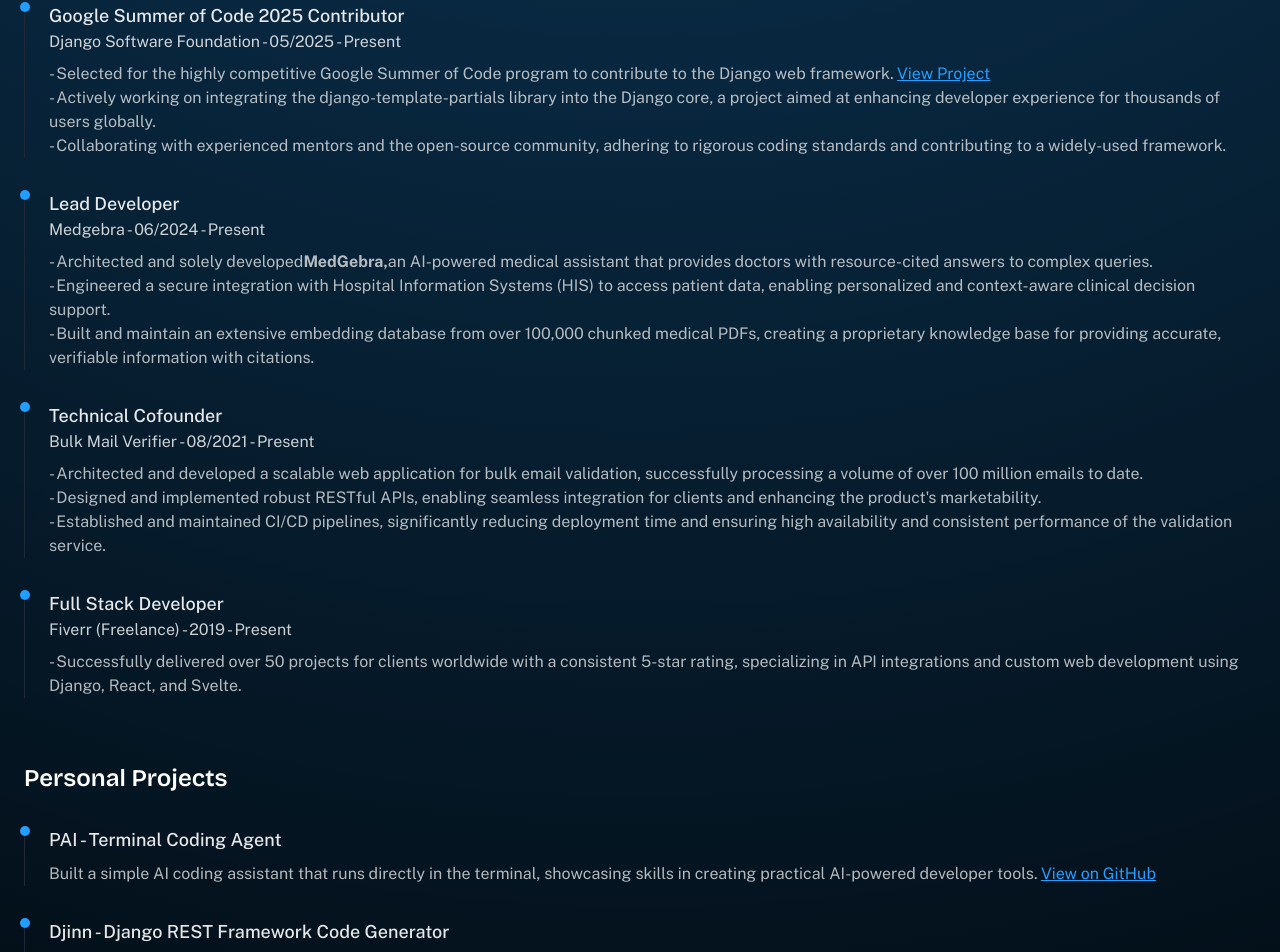
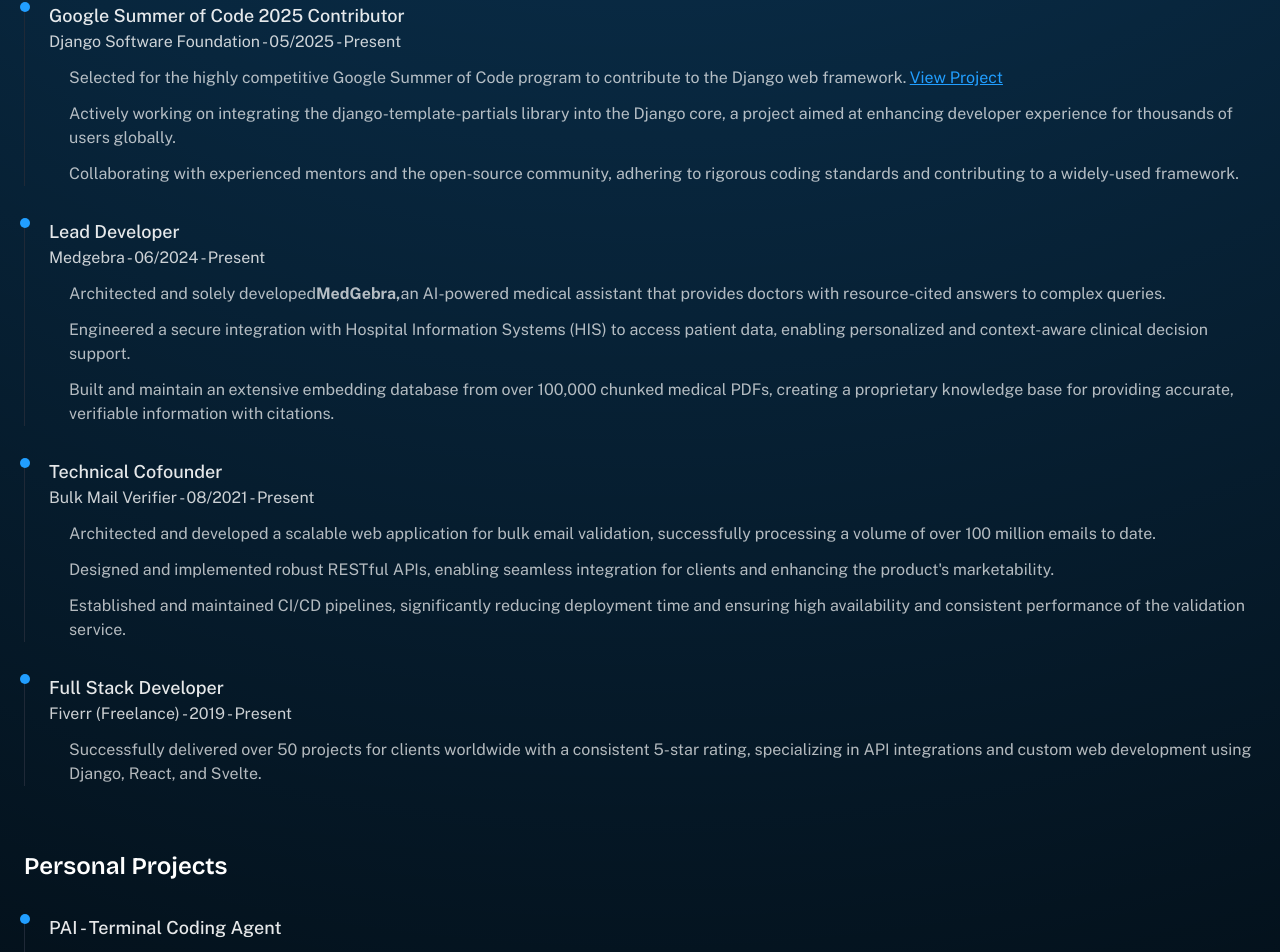
Before and after one commit to FarhanAliRaza/farhana.li, a SvelteKit app: page /about in a window 1280 px wide. Shown: the part 1006-1958 px from the top of the page. Built offline with nearby package versions, Linux system fonts and the light colour scheme.

Commit message:
Refactor experience section with improved layout and styling
Co-authored-by: msharpocta <msharpocta@gmail.com>

```diff
--- a/src/routes/(inner)/about/+page.svelte
+++ b/src/routes/(inner)/about/+page.svelte
@@ -242,14 +242,27 @@
 				></div>
 				<h4 class="text-lg font-medium text-white/90">Google Summer of Code 2025 Contributor</h4>
 				<p class="text-[var(--color-brand)]/80">Django Software Foundation - 05/2025 - Present</p>
-				<p class="mt-2 text-white/70">
-					- Selected for the highly competitive Google Summer of Code program to contribute to the Django web framework.
-					<a href="https://summerofcode.withgoogle.com/programs/2025/projects/YqdTk30V" target="_blank" rel="noopener noreferrer" class="text-[var(--color-brand)] underline">View Project</a>
-					<br />
-					- Actively working on integrating the django-template-partials library into the Django core, a project aimed at enhancing developer experience for thousands of users globally.
-					<br />
-					- Collaborating with experienced mentors and the open-source community, adhering to rigorous coding standards and contributing to a widely-used framework.
+				<div class="mt-3 space-y-3">
+					<div class="flex items-start gap-3">
+						<div class="mt-1.5 h-2 w-2 rounded-full bg-[var(--color-brand)]/60 flex-shrink-0"></div>
+						<p class="text-white/70">
+							Selected for the highly competitive Google Summer of Code program to contribute to the Django web framework.
+							<a href="https://summerofcode.withgoogle.com/programs/2025/projects/YqdTk30V" target="_blank" rel="noopener noreferrer" class="text-[var(--color-brand)] underline hover:text-[var(--color-brand)]/80 transition-colors">View Project</a>
 						</p>
+					</div>
+					<div class="flex items-start gap-3">
+						<div class="mt-1.5 h-2 w-2 rounded-full bg-[var(--color-brand)]/60 flex-shrink-0"></div>
+						<p class="text-white/70">
+							Actively working on integrating the django-template-partials library into the Django core, a project aimed at enhancing developer experience for thousands of users globally.
+						</p>
+					</div>
+					<div class="flex items-start gap-3">
+						<div class="mt-1.5 h-2 w-2 rounded-full bg-[var(--color-brand)]/60 flex-shrink-0"></div>
+						<p class="text-white/70">
+							Collaborating with experienced mentors and the open-source community, adhering to rigorous coding standards and contributing to a widely-used framework.
+						</p>
+					</div>
+				</div>
 			</div>
 
 			<div class="relative border-l border-gray-800 pl-6">
@@ -258,13 +271,26 @@
 				></div>
 				<h4 class="text-lg font-medium text-white/90">Lead Developer</h4>
 				<p class="text-[var(--color-brand)]/80">Medgebra - 06/2024 - Present</p>
-				<p class="mt-2 text-white/70">
-					- <span>Architected and solely developed </span><b><span>MedGebra, </span></b><span>an AI-powered medical assistant that provides doctors with resource-cited answers to complex queries.</span>
-					<br />
-					- <span>Engineered a secure integration with Hospital Information Systems (HIS) to access patient data, enabling personalized and context-aware clinical decision support.</span>
-					<br />
-					- <span>Built and maintain an extensive embedding database from over 100,000 chunked medical PDFs, creating a proprietary knowledge base for providing accurate, verifiable information with citations.</span>
+				<div class="mt-3 space-y-3">
+					<div class="flex items-start gap-3">
+						<div class="mt-1.5 h-2 w-2 rounded-full bg-[var(--color-brand)]/60 flex-shrink-0"></div>
+						<p class="text-white/70">
+							<span>Architected and solely developed </span><b><span>MedGebra, </span></b><span>an AI-powered medical assistant that provides doctors with resource-cited answers to complex queries.</span>
 						</p>
+					</div>
+					<div class="flex items-start gap-3">
+						<div class="mt-1.5 h-2 w-2 rounded-full bg-[var(--color-brand)]/60 flex-shrink-0"></div>
+						<p class="text-white/70">
+							<span>Engineered a secure integration with Hospital Information Systems (HIS) to access patient data, enabling personalized and context-aware clinical decision support.</span>
+						</p>
+					</div>
+					<div class="flex items-start gap-3">
+						<div class="mt-1.5 h-2 w-2 rounded-full bg-[var(--color-brand)]/60 flex-shrink-0"></div>
+						<p class="text-white/70">
+							<span>Built and maintain an extensive embedding database from over 100,000 chunked medical PDFs, creating a proprietary knowledge base for providing accurate, verifiable information with citations.</span>
+						</p>
+					</div>
+				</div>
 			</div>
 
 			<div class="relative border-l border-gray-800 pl-6">
@@ -273,13 +299,26 @@
 				></div>
 				<h4 class="text-lg font-medium text-white/90">Technical Cofounder</h4>
 				<p class="text-[var(--color-brand)]/80">Bulk Mail Verifier - 08/2021 - Present</p>
-				<p class="mt-2 text-white/70">
-					- <span>Architected and developed a scalable web application for bulk email validation, successfully processing a volume of over 100 million emails to date.</span>
-					<br />
-					- <span>Designed and implemented robust RESTful APIs, enabling seamless integration for clients and enhancing the product's marketability.</span>
-					<br />
-					- <span>Established and maintained CI/CD pipelines, significantly reducing deployment time and ensuring high availability and consistent performance of the validation service.</span>
+				<div class="mt-3 space-y-3">
+					<div class="flex items-start gap-3">
+						<div class="mt-1.5 h-2 w-2 rounded-full bg-[var(--color-brand)]/60 flex-shrink-0"></div>
+						<p class="text-white/70">
+							<span>Architected and developed a scalable web application for bulk email validation, successfully processing a volume of over 100 million emails to date.</span>
 						</p>
+					</div>
+					<div class="flex items-start gap-3">
+						<div class="mt-1.5 h-2 w-2 rounded-full bg-[var(--color-brand)]/60 flex-shrink-0"></div>
+						<p class="text-white/70">
+							<span>Designed and implemented robust RESTful APIs, enabling seamless integration for clients and enhancing the product's marketability.</span>
+						</p>
+					</div>
+					<div class="flex items-start gap-3">
+						<div class="mt-1.5 h-2 w-2 rounded-full bg-[var(--color-brand)]/60 flex-shrink-0"></div>
+						<p class="text-white/70">
+							<span>Established and maintained CI/CD pipelines, significantly reducing deployment time and ensuring high availability and consistent performance of the validation service.</span>
+						</p>
+					</div>
+				</div>
 			</div>
 
 			<div class="relative border-l border-gray-800 pl-6">
@@ -288,9 +327,14 @@
 				></div>
 				<h4 class="text-lg font-medium text-white/90">Full Stack Developer</h4>
 				<p class="text-[var(--color-brand)]/80">Fiverr (Freelance) - 2019 - Present</p>
-				<p class="mt-2 text-white/70">
-					- <span>Successfully delivered over 50 projects for clients worldwide with a consistent 5-star rating, specializing in API integrations and custom web development using Django, React, and Svelte.</span>
+				<div class="mt-3 space-y-3">
+					<div class="flex items-start gap-3">
+						<div class="mt-1.5 h-2 w-2 rounded-full bg-[var(--color-brand)]/60 flex-shrink-0"></div>
+						<p class="text-white/70">
+							<span>Successfully delivered over 50 projects for clients worldwide with a consistent 5-star rating, specializing in API integrations and custom web development using Django, React, and Svelte.</span>
 						</p>
+					</div>
+				</div>
 			</div>
 		</div>
 	</section>
@@ -305,10 +349,15 @@
 					class="absolute -left-[5px] top-0 h-[10px] w-[10px] rounded-full bg-[var(--color-brand)]"
 				></div>
 				<h4 class="text-lg font-medium text-white/90">PAI - Terminal Coding Agent</h4>
-				<p class="mt-2 text-white/70">
+				<div class="mt-3">
+					<div class="flex items-start gap-3">
+						<div class="mt-1.5 h-2 w-2 rounded-full bg-[var(--color-brand)]/60 flex-shrink-0"></div>
+						<p class="text-white/70">
 							Built a simple AI coding assistant that runs directly in the terminal, showcasing skills in creating practical AI-powered developer tools.
-					<a href="https://github.com/FarhanAliRaza/pai" target="_blank" rel="noopener noreferrer" class="text-[var(--color-brand)] underline">View on GitHub</a>
+							<a href="https://github.com/FarhanAliRaza/pai" target="_blank" rel="noopener noreferrer" class="text-[var(--color-brand)] underline hover:text-[var(--color-brand)]/80 transition-colors">View on GitHub</a>
 						</p>
+					</div>
+				</div>
 			</div>
 
 			<div class="relative border-l border-gray-800 pl-6">
@@ -316,10 +365,15 @@
 					class="absolute -left-[5px] top-0 h-[10px] w-[10px] rounded-full bg-[var(--color-brand)]"
 				></div>
 				<h4 class="text-lg font-medium text-white/90">Djinn - Django REST Framework Code Generator</h4>
-				<p class="mt-2 text-white/70">
+				<div class="mt-3">
+					<div class="flex items-start gap-3">
+						<div class="mt-1.5 h-2 w-2 rounded-full bg-[var(--color-brand)]/60 flex-shrink-0"></div>
+						<p class="text-white/70">
 							Created a CLI tool to accelerate backend development by automatically generating starter templates and boilerplate code for Django REST Framework projects.
-					<a href="https://github.com/FarhanAliRaza/Djinn" target="_blank" rel="noopener noreferrer" class="text-[var(--color-brand)] underline">View on GitHub</a>
+							<a href="https://github.com/FarhanAliRaza/Djinn" target="_blank" rel="noopener noreferrer" class="text-[var(--color-brand)] underline hover:text-[var(--color-brand)]/80 transition-colors">View on GitHub</a>
 						</p>
+					</div>
+				</div>
 			</div>
 
 			<div class="relative border-l border-gray-800 pl-6">
@@ -327,10 +381,15 @@
 					class="absolute -left-[5px] top-0 h-[10px] w-[10px] rounded-full bg-[var(--color-brand)]"
 				></div>
 				<h4 class="text-lg font-medium text-white/90">Toy Programming Language</h4>
-				<p class="mt-2 text-white/70">
+				<div class="mt-3">
+					<div class="flex items-start gap-3">
+						<div class="mt-1.5 h-2 w-2 rounded-full bg-[var(--color-brand)]/60 flex-shrink-0"></div>
+						<p class="text-white/70">
 							Designed and built an interpreter for a custom programming language with syntax in the Urdu language. This project involved creating a lexer, parser, and evaluator from scratch, demonstrating a deep understanding of language design and computer science fundamentals.
-					<a href="https://github.com/FarhanAliRaza/URDU-PROGRAMMING-LANGUAGE" target="_blank" rel="noopener noreferrer" class="text-[var(--color-brand)] underline">View on GitHub</a>
+							<a href="https://github.com/FarhanAliRaza/URDU-PROGRAMMING-LANGUAGE" target="_blank" rel="noopener noreferrer" class="text-[var(--color-brand)] underline hover:text-[var(--color-brand)]/80 transition-colors">View on GitHub</a>
 						</p>
+					</div>
+				</div>
 			</div>
 		</div>
 	</section>
```
Lines whose indentation alone changed are shown as unchanged.
